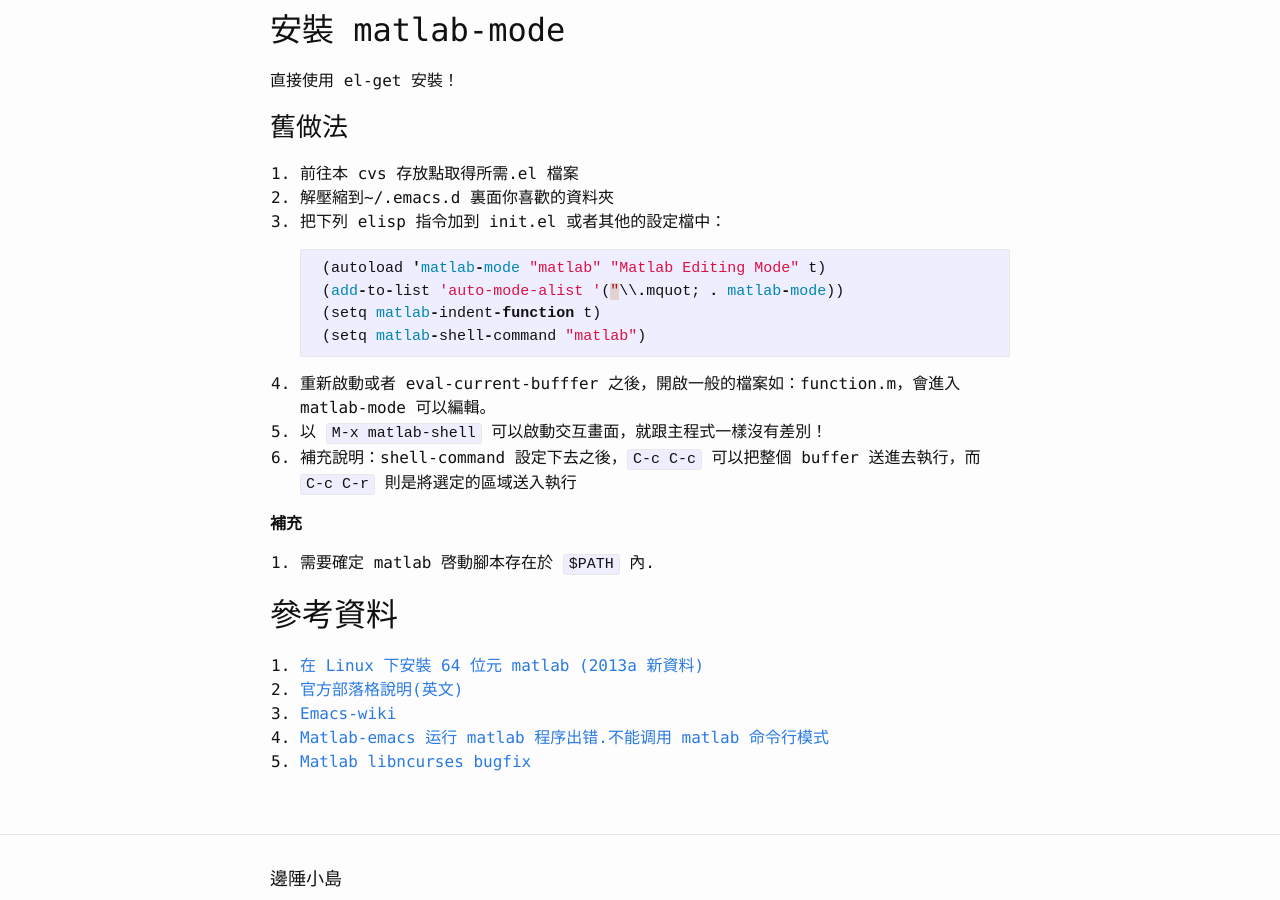
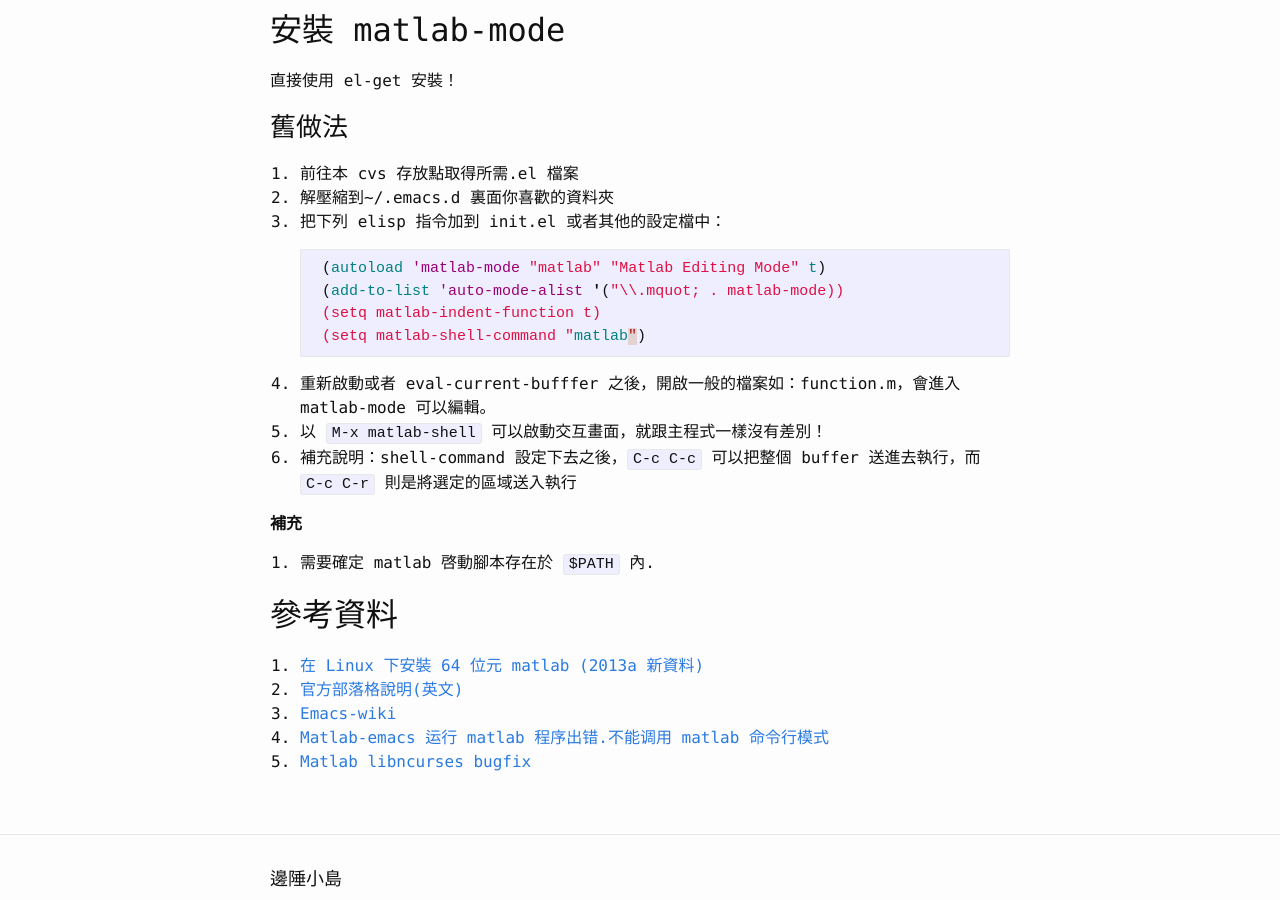
Before and after one commit to algaebrown/yfwu.github.io, a Jekyll site: the page built from _posts/emacs/2016-08-04-matlab-in-emacs.md, in a window 1280 px wide and 900 px high, scrolled down 1458 px. Built offline with Jekyll 4.4.1, drawn with Linux system fonts in a browser that asks for light colours; comment, search, counter and statistics services are not loaded.

Commit message:
code style

````diff
--- a/_posts/emacs/2016-08-04-matlab-in-emacs.md
+++ b/_posts/emacs/2016-08-04-matlab-in-emacs.md
@@ -31,7 +31,7 @@ category: emacs
 
 1. Matlab 吃舊版本的 libncurses，需要設定
 
-    ``` shell
+    ```shell
     sudo ln -s /usr/lib/libncursesw.so.6 /usr/lib/libncursesw.so.5
     ```
 
@@ -44,7 +44,7 @@ category: emacs
 2. 解壓縮到~/.emacs.d 裏面你喜歡的資料夾
 3. 把下列 elisp 指令加到 init.el 或者其他的設定檔中：
 
-    ``` matlab
+    ```emacs-lisp
     (autoload 'matlab-mode "matlab" "Matlab Editing Mode" t)
     (add-to-list 'auto-mode-alist '("\\.mquot; . matlab-mode))
     (setq matlab-indent-function t)
````
